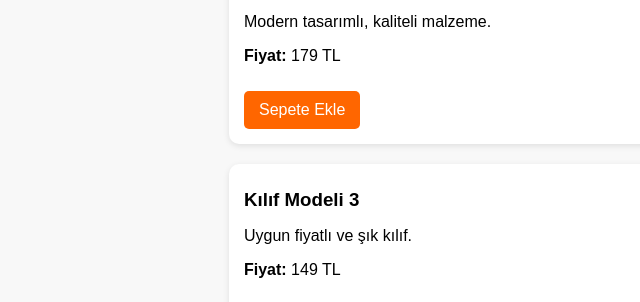
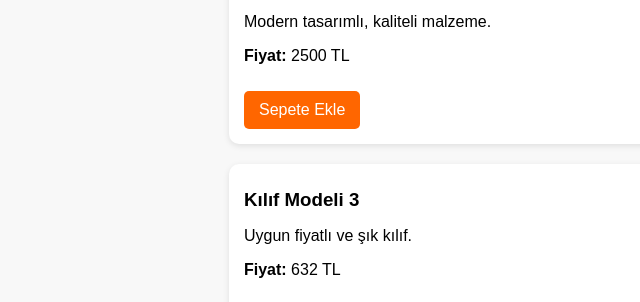
Before and after one commit to Furkan64gns/kilif-sitesi, a plain HTML site: page index.html in a window 1280 px wide. Shown: the part 438-740 px from the top of the page, 11-651 px from the left. Drawn offline with Linux system fonts and the light colour scheme.

Commit message:
Update index.html

```diff
--- a/index.html
+++ b/index.html
@@ -73,7 +73,7 @@
     <div class="product">
       <h3>Kılıf Modeli 2</h3>
       <p>Modern tasarımlı, kaliteli malzeme.</p>
-      <p><strong>Fiyat:</strong> 179 TL</p>
+      <p><strong>Fiyat:</strong> 2500 TL</p>
       <a href="#" class="btn">Sepete Ekle</a>
     </div>
 
@@ -81,7 +81,7 @@
     <div class="product">
       <h3>Kılıf Modeli 3</h3>
       <p>Uygun fiyatlı ve şık kılıf.</p>
-      <p><strong>Fiyat:</strong> 149 TL</p>
+      <p><strong>Fiyat:</strong> 632 TL</p>
       <a href="#" class="btn">Sepete Ekle</a>
     </div>
   </div>
```
